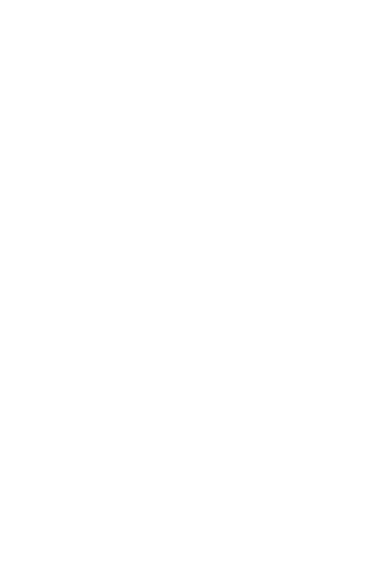
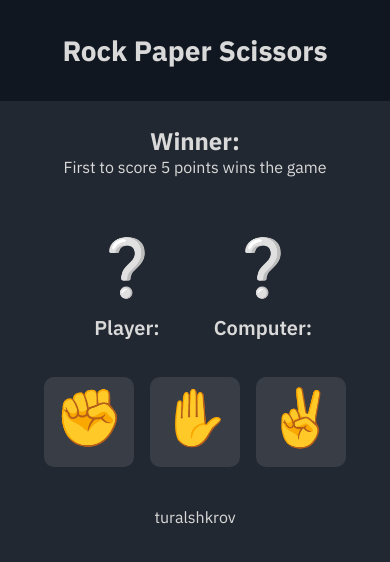
Before and after one commit to turalshkrov/rock-paper-scissors, a plain HTML site: page index.html in a window 390 px wide. Drawn offline with nearby package versions, Linux system fonts and the light colour scheme.

Commit message:
feat:Web and mobile design

```diff
--- a/assets/style.css
+++ b/assets/style.css
@@ -0,0 +1,105 @@
+@import url('https://fonts.googleapis.com/css2?family=IBM+Plex+Sans:wght@400;600;700&display=swap');
+
+* {
+    box-sizing: border-box;
+    padding: 0;
+    margin: 0;
+}
+
+body {
+    font-family: 'IBM Plex Sans', sans-serif;
+    color: #D9D9D9;
+    background-color: #222831;
+}
+
+a{
+    color: #D9D9D9;
+    text-decoration: none;
+}
+a:hover {
+    text-decoration: underline;
+}
+
+header {
+    padding: 2rem;
+    background-color: #111720;
+    text-align: center;
+}
+.head-title {
+    font-size: 2.5rem;
+}
+
+.game-title {
+    text-align: center;
+    padding: 1.5rem;
+    font-size: 1.25rem;
+}
+.game-container {
+    display: flex;
+    margin: auto;
+    margin-top: 1rem;
+    justify-content: center;
+}
+.score-box {
+    width: 140px;
+    height: 140px;
+    margin: 1rem;
+    display: flex;
+    justify-content: center;
+    align-items: center;
+    flex-direction: column;
+}
+.sign {
+    font-size: 5rem;
+    margin-bottom: .75rem;
+}
+.score {
+    font-size: 1.25rem;
+    font-weight: 600;
+}
+.buttons {
+    display: flex;
+    justify-content: center;
+    margin-top: 1rem;
+}
+.btn {
+    margin: .5rem;
+    width: 140px;
+    height: 140px;
+    border-radius: 10px;
+    display: flex;
+    justify-content: center;
+    align-items: center;
+    background-color: #393e46;
+    cursor: pointer;
+}
+.btn:hover {
+    transition: .3s;
+    background-color: #4a4f57;
+}
+
+footer {
+    margin-top: 2rem;
+    text-align: center;
+}
+
+@media only screen and (max-width: 492px) {
+    .head-title {
+        font-size: 1.75rem;
+    }
+    .game-title {
+        font-size: 1rem;
+    }
+    .score-box {
+        width: 120px;
+        height: 120px;
+        margin: .5rem;
+    }
+    .btn {
+        width: 90px;
+        height: 90px;
+    }
+    .sign {
+        font-size: 3.5rem;
+    }
+  }
--- a/index.html
+++ b/index.html
@@ -7,6 +7,59 @@
     <title>Rock Paper Scissors</title>
 </head>
 <body>
+    <header>
+        <h1 class="head-title">Rock Paper Scissors</h1>
+    </header>
+    <main>
+        <div class="game-title">
+            <h2 class="winner">
+                Winner:
+            </h2>
+            <p class="rules">First to score 5 points wins the game</p>
+        </div>
+        <div class="game-container">
+            <div class="score-box">
+                <div class="sign" id="player-sign">
+                    ❔
+                </div>
+                <p class="score" id="player-score">
+                    Player:
+                </p>
+            </div>
+            <div class="score-box">
+                <div class="sign" id="computer-sign">
+                    ❔
+                </div>
+                <p class="score" id="player-score">
+                    Computer:
+                </p>
+            </div>
+        </div>
+        <div class="buttons">
+            <div class="btn" id="rock-btn">
+                <div class="sign">
+                    ✊
+                </div>
+            </div>
+            <div class="btn" id="paper-btn">
+                <div class="sign">
+                    ✋
+                </div>
+            </div>
+            <div class="btn" id="scissors-btn">
+                <div class="sign">
+                    ✌
+                </div>
+            </div>
+        </div>
+    </main>
+    <footer>
+        <a href="https://github.com/turalshkrov" class="github-link" target="_blank">turalshkrov</a>
+    </footer>
+
+    <script src="https://cdnjs.cloudflare.com/ajax/libs/jquery/3.6.3/jquery.min.js"
+        integrity="sha512-STof4xm1wgkfm7heWqFJVn58Hm3EtS31XFaagaa8VMReCXAkQnJZ+jEy8PCC/iT18dFy95WcExNHFTqLyp72eQ=="
+        crossorigin="anonymous" referrerpolicy="no-referrer"></script>
     <script src="./app.js"></script>
 </body>
 </html>
```
